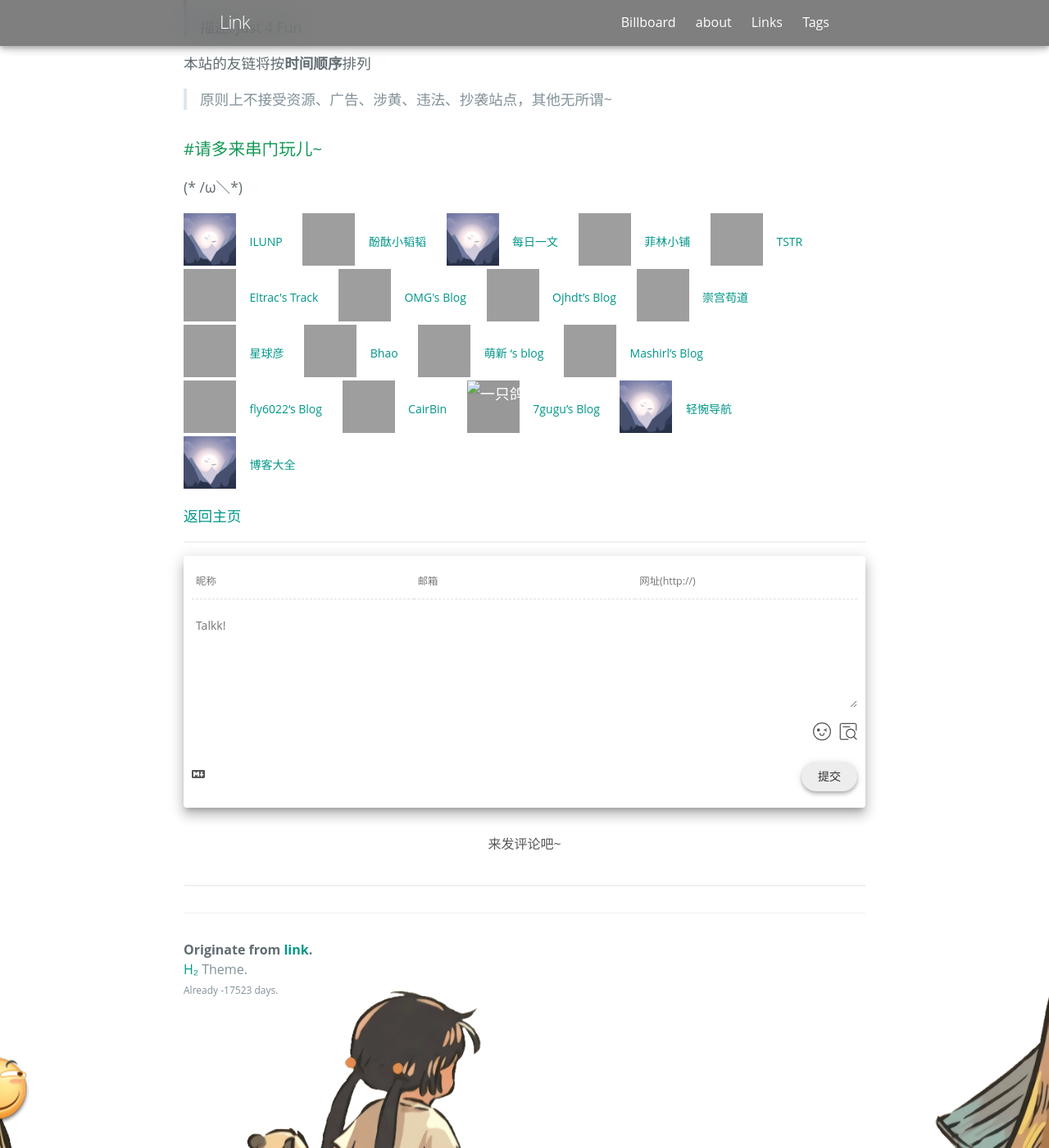
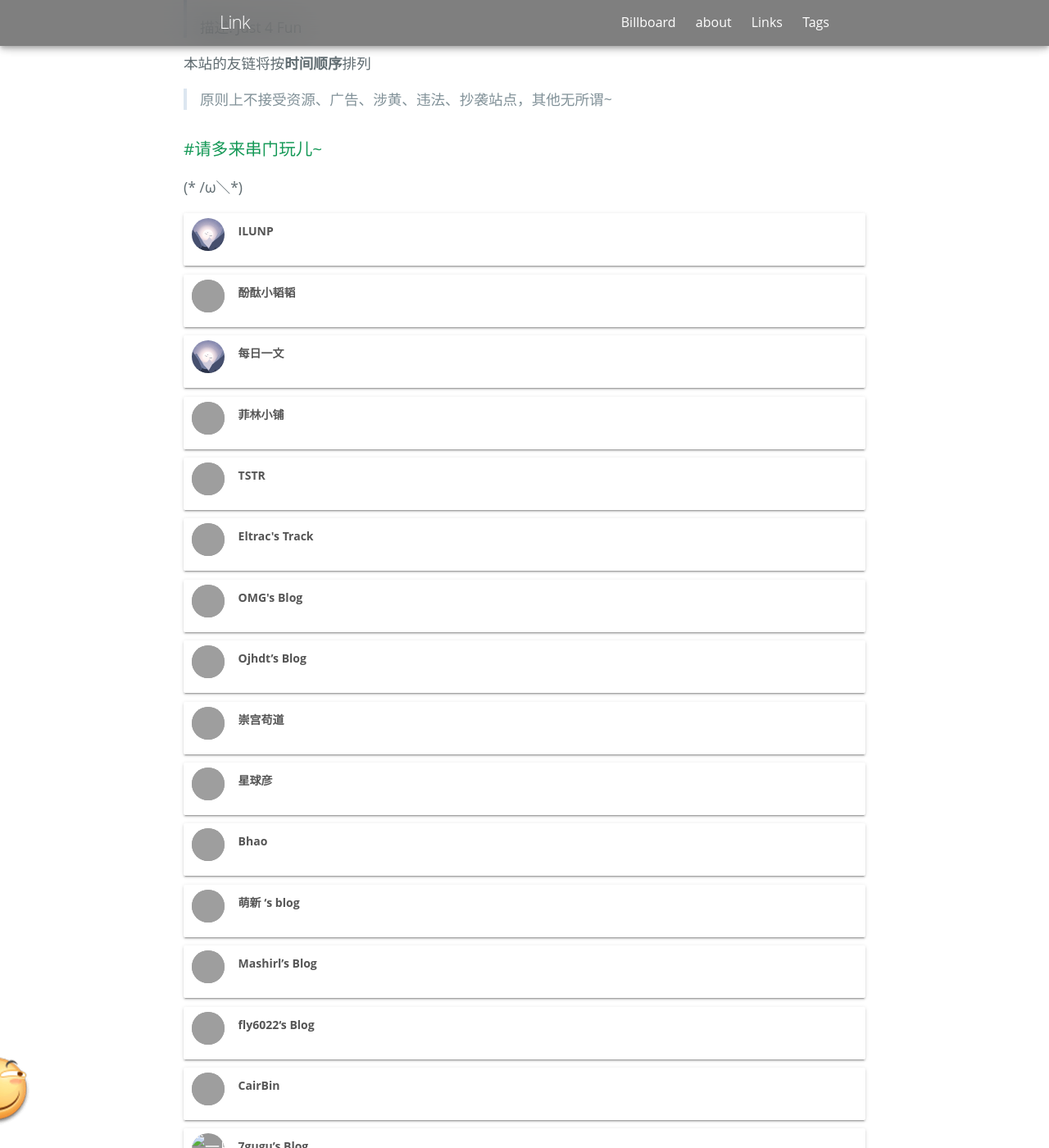
Before and after one commit to link9596/qwq, a Jekyll site: the page built from pages/link.md, in a window 1280 px wide and 1400 px high, scrolled down 698 px. Shown: the whole window at 82% size. Built offline with Jekyll 4.4.1, drawn with Linux system fonts in a browser that asks for light colours; some web fonts are replaced; comment, search, counter and statistics services are not loaded; grey boxes are pictures that could not be loaded.

Commit message:
update link

```diff
--- a/_sass/blog/_layout.scss
+++ b/_sass/blog/_layout.scss
@@ -236,8 +236,12 @@
   display:block;
 }
 .link-chip {
+  width:100%;
+  overflow: hidden;
   display: inline-block;
-  outline: 2px #eee;
+  border-style: solid;
+  border-color: #eee;
+  border-width: 0px;
   height: 64px;
   box-sizing: border-box;
   padding-right:8px;
@@ -250,6 +254,9 @@
           user-select: none;
   background-color: #fff;
   border-radius: 2px;
+  -webkit-box-shadow: 0 3px 1px -2px rgba(0, 0, 0, .2), 0 2px 2px 0 rgba(0, 0, 0, .14), 0 1px 5px 0 rgba(0, 0, 0, .12);
+  box-shadow: 0 3px 1px -2px rgba(0, 0, 0, .2), 0 2px 2px 0 rgba(0, 0, 0, .14), 0 1px 5px 0 rgba(0, 0, 0, .12);
+
   -webkit-transition: box-shadow .25s cubic-bezier(.4, 0, .2, 1);
           transition: box-shadow .25s cubic-bezier(.4, 0, .2, 1);
 
@@ -257,8 +264,8 @@
 }
 .link-chip:hover,
 .link-chip:focus {
- -webkit-box-shadow: 0 3px 1px -2px rgba(0, 0, 0, .2), 0 2px 2px 0 rgba(0, 0, 0, .14), 0 1px 5px 0 rgba(0, 0, 0, .12);
-  box-shadow: 0 3px 1px -2px rgba(0, 0, 0, .2), 0 2px 2px 0 rgba(0, 0, 0, .14), 0 1px 5px 0 rgba(0, 0, 0, .12);
+ -webkit-box-shadow:0 3px 5px -1px rgba(0,0,0,.2),0 5px 8px 0 rgba(0,0,0,.14),0 1px 14px 0 rgba(0,0,0,.12)
+ ;box-shadow:0 3px 5px -1px rgba(0,0,0,.2),0 5px 8px 0 rgba(0,0,0,.14),0 1px 14px 0 rgba(0,0,0,.12)
 }
 .link-chip:active {
   background-color: #d6d6d6;
@@ -266,8 +273,9 @@
 /* 左侧的图标 */
 .link-chip-icon {
   display: inline-block;
-  width: 64px;
-  height: 64px;
+  border-radius:50px;
+  width: 40px;
+  height: 40px;
   /*margin-right: -8px;*/
   overflow: hidden;
   font-size: 18px;
@@ -276,20 +284,36 @@
   text-align: center;
   vertical-align: middle;
   background-color: #989898;
+  margin-left:10px;
+  margin-top: 10px;
 }
 .link-chip-icon .link-icon {
   color: #fff;
 }
 /* 文本 */
 .link-chip-title {
+  text-decoration:none;
+  white-space: nowrap;
+  overflow: hidden;
+  color: #555;
   display: inline-block;
-  height: 64px;
+  height: 60px;
+  font-weight: bold;
   padding-right: 12px;
   padding-left: 12px;
   font-size: 14px;
-  line-height: 64px;
+  line-height: 60px;
   vertical-align: middle;
-  margin-bottom: -5px;
+  margin-top:-8px;
+}
+.link-chip-dc{
+	white-space: nowrap;
+    overflow:hidden;
+	text-overflow: ellipsis;
+	font-size:11px;
+	margin-left:65px;
+	margin-top:-18px;
+	color:#888;
 }
 /*
 .bubble{
```
